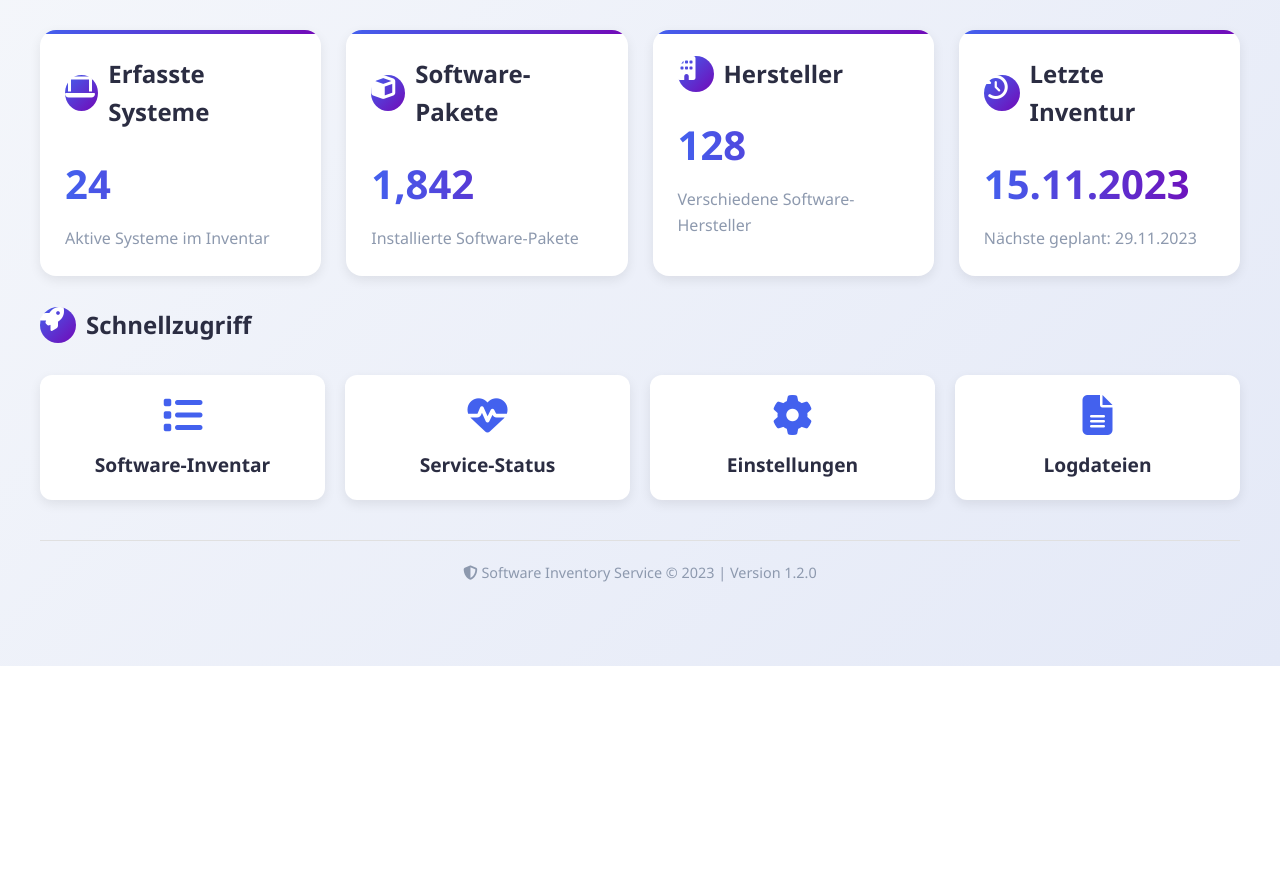
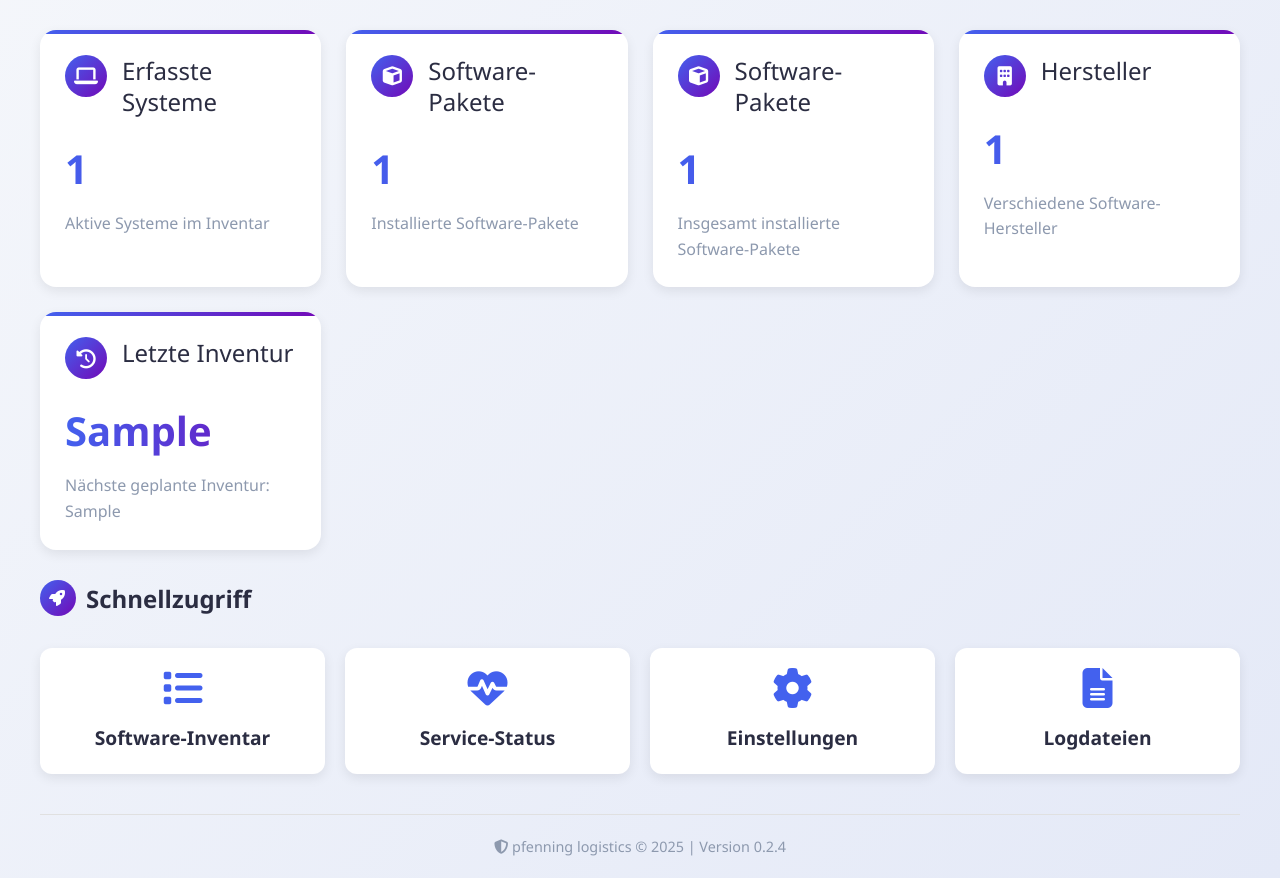
Before and after one commit to stevoooffiziell/getSoftware-remote, a Flask app: template app/templates/dashboard.html in a window 1280 px wide. Shown: the part 134-1012 px from the top of the page. Before the commit the page ends 800 px from the top, so only its background shows below. Run offline with Flask 3, Linux system fonts and the light colour scheme; the template is opened without the code that fills it: most values are stand-ins (such as "Sample title", 1, 10 or a date in 2020); parts of the project's set-up code (start-up, migrations or seed data) failed here and were passed over.

Commit message:
reworked classes and functionality added manual trigger event (periodic doesn't work until now)

```diff
--- a/app/app.py
+++ b/app/app.py
@@ -1,23 +1,26 @@
 # -*- coding: utf-8 -*-
+import json
 import logging
 import os
-import time
 import threading
 import socket
 import platform
+from threading import Thread
+
 import flask
-import pyodbc
 from datetime import datetime, timedelta
-from flask import Flask, render_template, request, jsonify, redirect, url_for, render_template_string
+from flask import Flask, render_template, request, jsonify
 from flask_httpauth import HTTPBasicAuth
+from flask_executor import Executor
 from werkzeug.security import generate_password_hash, check_password_hash
 
 from DatabaseManager import DatabaseManager
-from scheduler_service import periodic_inventory
 from globals import service_active
 
 app = Flask(__name__, template_folder='templates')
 auth = HTTPBasicAuth()
+
+executor = Executor(app)
 
 # Konfiguration für Basic Auth
 users = {
@@ -35,6 +38,31 @@ def verify_password(username, password):
 # Globaler Singleton für DatabaseManager
 db_manager = DatabaseManager()
 
+def run_and_record():
+    try:
+        from testMain import main as inventory_main
+        inventory_main()
+        # Endzeit speichern
+        end_time = datetime.now().strftime("%Y-%m-%d %H:%M:%S")
+        db_manager.set_metadata("last_inventory_end", end_time)
+    except Exception as e:
+        logging.error(f"Error during manual inventory: {str(e)}")
+
+def get_last_run():
+    conn = db_manager.connect_db()
+    cursor = conn.cursor()
+    cursor.execute("SELECT last_run from dbo.service_metadata")
+
+    date_last_run = cursor.fetchall()
+    dt = datetime.strptime(str(date_last_run[0][0]), "%Y-%m-%d %H:%M:%S")
+    de_format = dt.strftime("%d.%m.%Y %H:%M:%S")
+
+    if de_format == "01.01.1900 00:00:00":
+        de_format = "Noch nicht ausgeführt"
+
+    return de_format
+
+
 # In-Memory-Log-Speicher
 execution_logs = {
     "current": "",
@@ -46,11 +74,7 @@ LOG_DIR = 'logs'
 os.makedirs(LOG_DIR, exist_ok=True)
 
 # Logger für Applikationslogs
-logging.basicConfig(
-    filename=os.path.join(LOG_DIR, 'app.log'),
-    level=logging.INFO,
-    format='%(asctime)s - %(levelname)s - %(message)s'
-)
+logging.basicConfig(filename=os.path.join(LOG_DIR, 'app.log'),level=logging.INFO,format='%(asctime)s - %(levelname)s - %(message)s')
 
 # Systeminformationen
 system_info = {
@@ -74,7 +98,44 @@ if os.environ.get('WERKZEUG_RUN_MAIN') != 'true' or not hasattr(app, 'welcome_sh
 @app.route('/')
 def dashboard():
     """Haupt-Dashboard-Seite"""
-    return render_template('dashboard.html')
+    def get_distinct_number_hosts():
+        conn = db_manager.connect_db()
+        cursor = conn.cursor()
+        cursor.execute(f"SELECT COUNT(DISTINCT hostname) from dbo.{db_manager.table_name}")
+
+        count = cursor.fetchall()
+        return count[0][0]
+
+    def get_distinct_number_software():
+        conn = db_manager.connect_db()
+        cursor = conn.cursor()
+        cursor.execute(f"SELECT COUNT(DISTINCT name) from dbo.{db_manager.table_name}")
+        count = cursor.fetchall()
+        cursor.execute(f"SELECT COUNT(name) from dbo.{db_manager.table_name}")
+        count_all = cursor.fetchall()
+
+        return count[0][0], count_all[0][0]
+
+    def get_distinct_number_publisher():
+        conn = db_manager.connect_db()
+        cursor = conn.cursor()
+        cursor.execute(f"SELECT COUNT(DISTINCT publisher) from dbo.{db_manager.table_name}")
+
+        count = cursor.fetchall()
+        return count[0][0]
+
+    last_run = get_last_run()
+    count_hosts = get_distinct_number_hosts()
+    count_sw = get_distinct_number_software()[0]
+    count_sw_all = get_distinct_number_software()[1]
+    count_publisher = get_distinct_number_publisher()
+
+    return render_template('dashboard.html',
+                           count_hosts=count_hosts,
+                           count_sw_all=count_sw_all,
+                           count_sw=count_sw,
+                           count_publisher=count_publisher,
+                           last_run=last_run)
 
 
 def log_request(action):
@@ -92,98 +153,69 @@ def log_request(action):
 
 
 @app.route('/inventory', methods=['GET'])
-@auth.login_required
 def get_inventory():
     """Zeigt die Software-Inventarliste an"""
     log_request("INVENTORY_ACCESS")
+    software_inventory = "software_inventory"
 
-    try:
-        conn = db_manager.get_connection()
+    def get_data_from_database():
+        conn = db_manager.connect_db()
         cursor = conn.cursor()
-        cursor.execute("SELECT * FROM software_inventory ORDER BY hostname, name")
 
-        # Ergebnisse in Dictionary konvertieren
+        cursor.execute(f"SELECT * FROM {db_manager.table_name}")
         columns = [column[0] for column in cursor.description]
-        inventory = [
-            dict(zip(columns, row))
-            for row in cursor.fetchall()
-        ]
 
-        return render_template('inventory.html', inventory=inventory)
+        cursor.execute(f"SELECT * FROM {db_manager.table_name}")
+        rows = cursor.fetchall()
 
-    except Exception as e:
-        logging.error(f"Inventory-Abfragefehler: {str(e)}")
-        return render_template('error.html', error=str(e)), 500
+        inventory = [dict(zip(columns, row)) for row in rows]
+        return inventory
+
+    data = get_data_from_database()
+
+    return render_template('inventory.html', inventory=data)
 
 
-@app.route('/run-inventory', methods=['POST'])
+@app.route('/run-inventory', methods=['GET', 'POST'])
 @auth.login_required
-def trigger_inventory():
-    """Startet den Inventurprozess manuell"""
+def run_inventory():
     if not service_active.is_set():
-        return jsonify({
-            "status": "error",
-            "message": "Service ist deaktiviert"
-        }), 403
+        return jsonify({"status": "error", "message": "Service disabled"}), 403
 
-    def inventory_task():
-        try:
-            execution_logs["current"] = f"{datetime.now()} - Starting manual inventory...\n"
-            execution_logs["last_update"] = datetime.now()
+    # Alle aktiven manuellen Threads ermitteln
+    if any(t.name == "manual_inventory_thread" for t in threading.enumerate()):
+        return jsonify({"status": "error", "message": "Inventory is already running"}), 429
 
-            # Hauptinventurprozess ausführen
-            from testMain import main as run_inventory
-            run_inventory()
+    # Startzeit speichern
+    start_time = datetime.now().strftime("%Y-%m-%d %H:%M:%S")
+    db_manager.set_metadata("last_inventory_start", start_time)
 
-            # Letzten Lauf speichern
-            db_manager.set_metadata("last_run", datetime.now().strftime("%Y-%m-%d %H:%M:%S"))
+    man_thread = threading.Thread(
+        target=run_and_record,
+        name="manual_inventory_thread",
+        daemon=True)
+    man_thread.start()
+    print(man_thread.is_alive(), man_thread.name)
 
-            # Erfolgsmeldung
-            execution_logs["current"] += f"\n{datetime.now()} - Inventory completed successfully"
-            execution_logs["history"].append({
-                "timestamp": datetime.now().isoformat(),
-                "log": execution_logs["current"],
-                "status": "success"
-            })
-
-        except Exception as e:
-            error_msg = f"{datetime.now()} - Inventory error: {str(e)}"
-            execution_logs["current"] += "\n" + error_msg
-            execution_logs["history"].append({
-                "timestamp": datetime.now().isoformat(),
-                "log": execution_logs["current"],
-                "status": "error"
-            })
-
-    # Prüfen, ob bereits ein Inventurlauf aktiv ist
-    if any(t.name == "manual_inventory_thread" for t in threading.enumerate()):
-        return jsonify({
-            "status": "error",
-            "message": "Inventory is already running"
-        }), 429
-
-    # Neuen Thread starten
-    thread = threading.Thread(target=inventory_task, name="manual_inventory_thread")
-    thread.daemon = True
-    thread.start()
-
-    return jsonify({"status": "started"})
+    return jsonify({"status": "started", "message": "Inventory process started"})
 
 
 @app.route('/stop-service', methods=['POST'])
 @auth.login_required
 def stop_service():
-    """Deaktiviert den Service"""
     service_active.clear()
+    db_manager.set_metadata("service_active", "0")
     logging.warning("Service wurde deaktiviert")
+
     return jsonify({"status": "stopping"})
 
 
 @app.route('/start-service', methods=['POST'])
 @auth.login_required
 def start_service():
-    """Aktiviert den Service"""
     service_active.set()
+    db_manager.set_metadata("service_active", "1")
+
     logging.info("Service wurde aktiviert")
     return jsonify({"status": "started"})
 
@@ -221,40 +253,61 @@ def service_status():
     """Gibt den aktuellen Dienststatus zurück"""
     inventory_running = any(t.name == "manual_inventory_thread" for t in threading.enumerate())
 
+    # if inventory_running:
+    #     db_manager.set_metadata("last_run", datetime.now().strftime("%Y-%m-%d %H:%M:%S"))
+
     # Uptime berechnen
     uptime = datetime.now() - system_info['start_time']
     days = uptime.days
     hours, remainder = divmod(uptime.seconds, 3600)
     minutes, seconds = divmod(remainder, 60)
     uptime_str = f"{days} Tage, {hours} Stunden"
+    connection = False
 
-    # Letzten Lauf abrufen
-    last_run = db_manager.get_metadata("last_run") or "Noch nicht durchgeführt"
-    interval_weeks = int(db_manager.get_metadata("interval_weeks") or 2)
+    if db_manager.conn is not None :
+        connection = True
 
-    # Nächsten Lauf berechnen
-    next_run = "Unbekannt"
-    if last_run != "Noch nicht durchgeführt":
-        last_run_dt = datetime.strptime(last_run, "%Y-%m-%d %H:%M:%S")
-        next_run_dt = last_run_dt + timedelta(weeks=interval_weeks)
-        next_run = next_run_dt.strftime("%Y-%m-%d %H:%M")
+    last_run = get_last_run()
+
+    last_run_value = db_manager.get_metadata("last_run")  # Raw-Wert aus DB
+    status_interval_weeks = int(db_manager.get_metadata("interval_weeks")[0])
+    service_active_int = int(db_manager.get_metadata("service_active")[0])
+
+    # Nächsten Lauf NUR berechnen, wenn ein gültiges Datum existiert
+    next_run = db_manager.get_metadata("next_run")[0]  # Default-Wert
+    if next_run == "None":
+        try:
+            last_run_dt = datetime.strptime(last_run_value, "%Y-%m-%d %H:%M:%S")
+            next_run_dt = last_run_dt + timedelta(weeks=status_interval_weeks)
+            next_run = next_run_dt.strftime("%d.%m.%Y %H:%M:%S")
+        except (ValueError, TypeError):
+            next_run = "Ungültiges Datumsformat"
+
+
+    def get_active_man_threads_count():
+        return sum(1 for t in threading.enumerate() if t.name.startswith("manual"))
+
+    threads = get_active_man_threads_count()
+    print(threads)
 
     return render_template("status.html",
                            inventory_running=inventory_running,
-                           service_active=service_active.is_set(),
+                           service_active=service_active_int,
                            system_info=system_info,
                            uptime=uptime_str,
                            last_restart=system_info['start_time'].strftime("%Y-%m-%d %H:%M:%S"),
                            last_run=last_run,
                            next_run=next_run,
-                           interval_weeks=interval_weeks)
+                           interval_weeks=status_interval_weeks,
+                           threads=threads,
+                           connection=connection)
 
 
 @app.route('/settings', methods=['GET', 'POST'])
 @auth.login_required
 def settings():
     """Einstellungsseite für Anpassungen"""
-    interval_weeks = int(db_manager.get_metadata("interval_weeks") or 2)
+    interval_weeks = db_manager.get_metadata("interval_weeks")
 
     if request.method == 'POST':
         try:
@@ -262,7 +315,7 @@ def settings():
             if new_interval < 1:
                 raise ValueError("Intervall muss mindestens 1 Woche betragen")
 
-            db_manager.set_metadata("interval_weeks", str(new_interval))
+            db_manager.set_metadata("interval_weeks", new_interval)
             return render_template('settings.html',
                                    interval=new_interval,
                                    message=f"Intervall auf {new_interval} Wochen gesetzt")
@@ -276,33 +329,9 @@ def settings():
 
 @app.errorhandler(404)
 def page_not_found(e):
-    return render_template('404.html'), 404
+    return render_template('404.html', e=e), 404
 
 
 @app.errorhandler(500)
 def internal_server_error(e):
     return render_template('500.html'), 500
-
-
-if __name__ == '__main__':
-    # Create required directories
-    os.makedirs("json", exist_ok=True)
-    os.makedirs("logs", exist_ok=True)
-    os.makedirs("csv", exist_ok=True)
-
-    # Metadaten initialisieren
-    if not db_manager.get_metadata("interval_weeks"):
-        db_manager.set_metadata("interval_weeks", "2")
-
-    # Starte periodischen Inventur-Thread
-    interval_weeks = int(db_manager.get_metadata("interval_weeks") or 2)
-    inventory_thread = threading.Thread(
-        target=periodic_inventory,
-        args=(interval_weeks,),
-        name="periodic_inventory",
-        daemon=True
-    )
-    inventory_thread.start()
-
-    # Starte Flask-App
-    app.run(host='0.0.0.0', port=5000, debug=True, use_reloader=False)
--- a/app/templates/404.html
+++ b/app/templates/404.html
@@ -66,6 +66,7 @@
         <div class="error-code">404</div>
         <h1>Seite nicht gefunden</h1>
         <p>Die angeforderte Seite konnte nicht gefunden werden. Bitte überprüfen Sie die URL oder kehren Sie zur Startseite zurück.</p>
+        <p>{{e}}</p>
         <a href="/" class="btn">
             <i class="fas fa-home"></i> Zur Startseite
         </a>
--- a/app/templates/dashboard.html
+++ b/app/templates/dashboard.html
@@ -125,6 +125,32 @@
             overflow: hidden;
         }
 
+        .card-header {
+            display: flex;
+            align-items: flex-start; /* Oben ausrichten */
+            gap: 15px;
+            margin-bottom: 20px;
+        }
+
+        .card-icon {
+            flex-shrink: 0;
+            width: 42px;
+            height: 42px;
+            border-radius: 50%;
+            background: linear-gradient(135deg, var(--primary), var(--secondary));
+            display: flex;
+            align-items: center;
+            justify-content: center;
+            color: white;
+            font-size: 1.2rem;
+        }
+
+        .card-title {
+            font-size: 1.5rem;
+            color: var(--dark);
+            line-height: 1.3;
+        }
+
         .card::before {
             content: "";
             position: absolute;
@@ -144,12 +170,16 @@
             font-size: 1.5rem;
             margin-bottom: 20px;
             color: var(--dark);
-            display: flex;
-            align-items: center;
-            gap: 10px;
+            position: relative;
+            padding-left: 46px;
+            min-height: 36px;
+            display: block;
         }
 
         h2 i {
+            position: absolute;
+            left: 0;
+            top: 0;
             width: 36px;
             height: 36px;
             border-radius: 50%;
@@ -158,6 +188,7 @@
             align-items: center;
             justify-content: center;
             color: white;
+            font-size: 1rem;
         }
 
         .stat-value {
@@ -241,31 +272,62 @@
 
         <div class="stats-grid">
             <div class="card">
-                <h2><i class="fas fa-laptop"></i> Erfasste Systeme</h2>
-                <div class="stat-value" id="hostCount">24</div>
+                <div class="card-header">
+                    <div class="card-icon">
+                        <i class="fas fa-laptop"></i>
+                    </div>
+                    <div class="card-title">Erfasste Systeme</div>
+                </div>
+                <div class="stat-value" id="hostCount">{{count_hosts}}</div>
                 <div class="stat-label">Aktive Systeme im Inventar</div>
             </div>
 
             <div class="card">
-                <h2><i class="fas fa-cube"></i> Software-Pakete</h2>
-                <div class="stat-value" id="softwareCount">1,842</div>
+                <div class="card-header">
+                    <div class="card-icon">
+                        <i class="fas fa-cube"></i>
+                    </div>
+                    <div class="card-title">Software-Pakete</div>
+                </div>
+                <div class="stat-value" id="softwareCount">{{count_sw}}</div>
                 <div class="stat-label">Installierte Software-Pakete</div>
             </div>
 
             <div class="card">
-                <h2><i class="fas fa-building"></i> Hersteller</h2>
-                <div class="stat-value" id="vendorCount">128</div>
+                <div class="card-header">
+                    <div class="card-icon">
+                        <i class="fas fa-cube"></i>
+                    </div>
+                    <div class="card-title">Software-Pakete</div>
+                </div>
+                <div class="stat-value" id="softwareCountAll">{{count_sw_all}}</div>
+                <div class="stat-label">Insgesamt installierte Software-Pakete</div>
+            </div>
+
+            <div class="card">
+                <div class="card-header">
+                    <div class="card-icon">
+                        <i class="fas fa-building"></i>
+                    </div>
+                    <div class="card-title">Hersteller</div>
+                </div>
+                <div class="stat-value" id="vendorCount">{{count_publisher}}</div>
                 <div class="stat-label">Verschiedene Software-Hersteller</div>
             </div>
 
             <div class="card">
-                <h2><i class="fas fa-history"></i> Letzte Inventur</h2>
-                <div class="stat-value" id="lastInventory">15.11.2023</div>
-                <div class="stat-label">Nächste geplant: 29.11.2023</div>
+                <div class="card-header">
+                    <div class="card-icon">
+                        <i class="fas fa-history"></i>
+                    </div>
+                    <div class="card-title">Letzte Inventur</div>
+                </div>
+                <div class="stat-value" id="lastInventory">{{last_run}}</div>
+                <div class="stat-label">Nächste geplante Inventur: {{next_run}}</div>
             </div>
         </div>
 
-        <h2 style="margin-top: 30px; margin-bottom: 20px;"><i class="fas fa-rocket"></i> Schnellzugriff</h2>
+        <h2><i style="padding-left: 9px; align-content: center;" class="fas fa-rocket"></i> Schnellzugriff</h2>
         <div class="quick-links">
             <a href="/inventory" class="quick-link">
                 <i class="fas fa-list"></i>
@@ -286,20 +348,8 @@
         </div>
 
         <footer>
-            <p><i class="fas fa-shield-alt"></i> Software Inventory Service &copy; 2023 | Version 1.2.0</p>
+            <p><i class="fas fa-shield-alt"></i> pfenning logistics &copy; 2025 | Version 0.2.4</p>
         </footer>
     </div>
-
-    <script>
-        // Lade Statistiken
-        fetch('/api/stats')
-            .then(response => response.json())
-            .then(data => {
-                document.getElementById('hostCount').textContent = data.host_count;
-                document.getElementById('softwareCount').textContent = data.software_count;
-                document.getElementById('vendorCount').textContent = data.vendor_count;
-                document.getElementById('lastInventory').textContent = data.last_inventory;
-            });
-    </script>
 </body>
 </html>
--- a/app/templates/settings.html
+++ b/app/templates/settings.html
@@ -143,11 +143,13 @@
             </div>
             <div class="form-group">
                 <label>Datenbank-Benutzer:</label>
-                <input type="text" value="db-admin" disabled>
+                <label>
+                    <input type="text" value="db-admin" disabled>
+                </label>
             </div>
             <div class="form-group">
                 <label>Datenbank-Name:</label>
-                <input type="text" value="SoftwareInventory" disabled>
+                <input type="text" value="sw_inst" disabled>
             </div>
             <small>Datenbankeinstellungen können nur über die Konfigurationsdatei geändert werden.</small>
         </div>
--- a/app/test_app.py
+++ /dev/null
@@ -1,4 +0,0 @@
-# test_app.py
-def test_service_status(client):
-    response = client.get('/status')
-    assert b"Service Status Dashboard" in response.data
```
Also changed, not shown: DatabaseManager.py (+22 -24 lines), SoftwareInventoryWinRM.py (+5 -5 lines), app/scheduler_service.py (+13 -0 lines), app/templates/error.html (added, +74 -0 lines), app/templates/inventory.html (+6 -2 lines), app/templates/status.html (+20 -32 lines), logging_setup.py (added, +22 -0 lines), run.py (added, +17 -0 lines).
